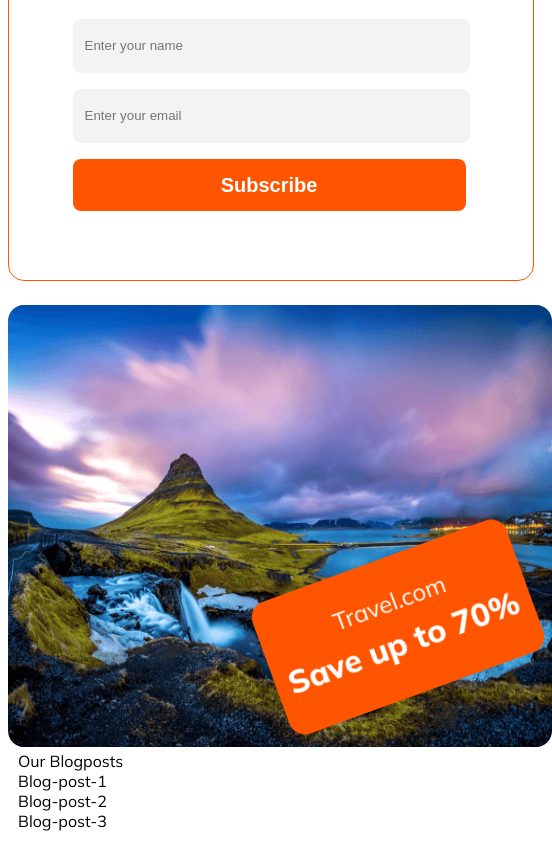
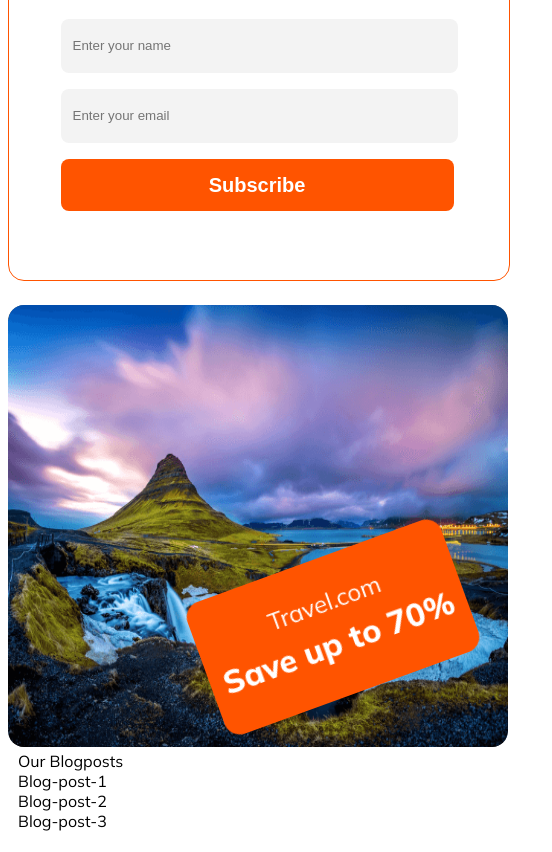
Before and after one commit to nuhainul/b9-a2, a plain HTML site: page index.html in a window 390 px wide. Shown: the part 4946-5798 px from the top of the page, 552 px wide, since content can reach past the window. Drawn offline with Linux system fonts and the light colour scheme.

Commit message:
newsletter responsive broken fixed

```diff
--- a/css/responsive.css
+++ b/css/responsive.css
@@ -197,7 +197,8 @@
     /* < !-- newsletter starts --> */
     .newsletter-container {
         flex-direction: column;
-        width: 524px;
+        width: 500px;
+        margin: auto;
     }
 
     .newsletter-form-wraper {
@@ -222,7 +223,7 @@
     .nl-photo {
         /* position: relative; */
         /* width: 100%; */
-        width: 544px;
+        width: 500px;
         /* height: 442px; */
         /* max-width: 474px;
         max-height: 422px; */
@@ -247,7 +248,7 @@
         position: sticky;
         z-index: 99; */
         margin-top: -190px;
-        margin-left: 255px;
+        margin-left: 190px;
         /* right: 0; */
         /* padding: 10px; */
         /* color: #fff; */
```
